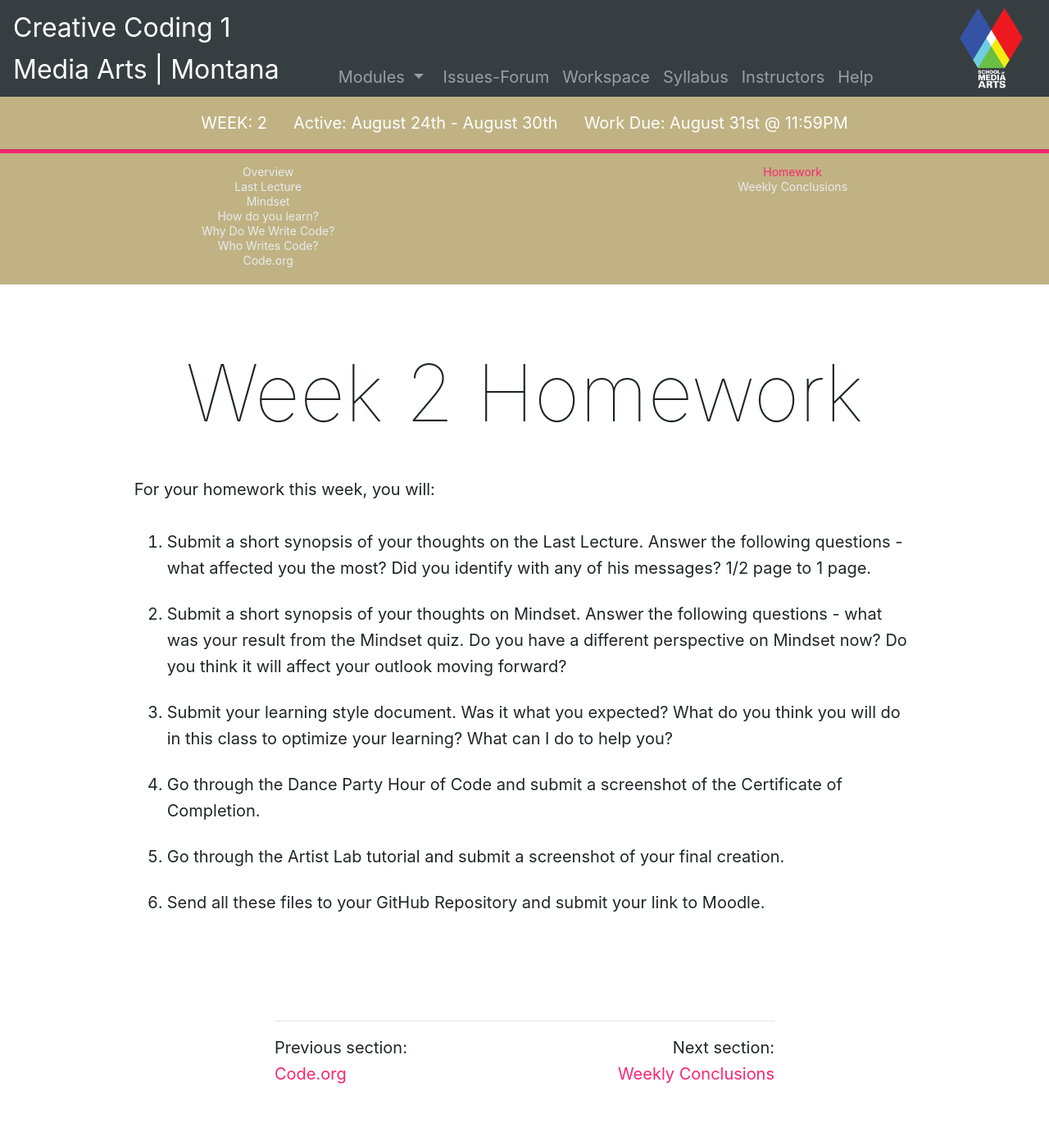
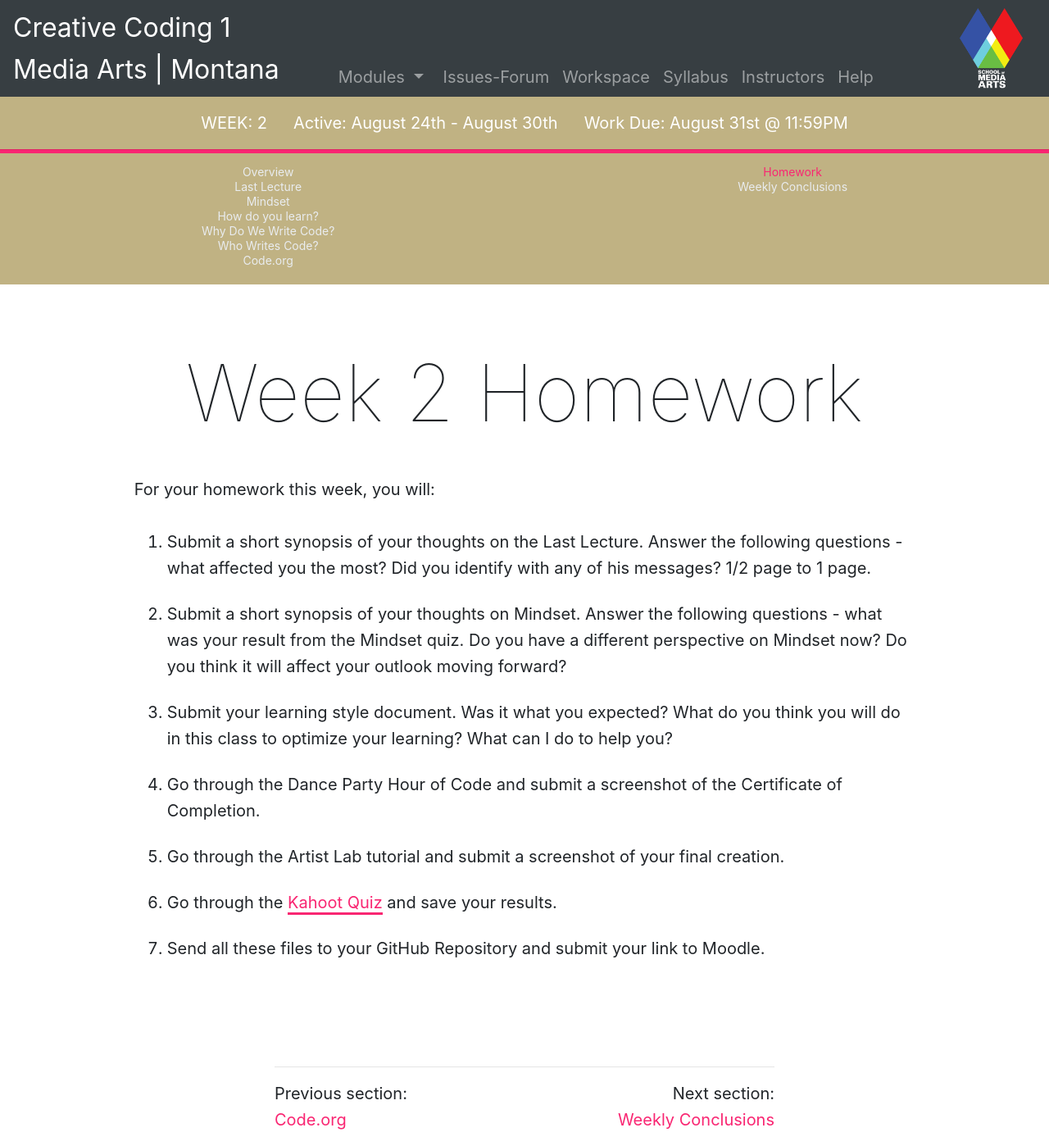
Before and after one commit to Montana-Media-Arts/120_CreativeCoding1-Fall2020, a Jekyll site: the page built from modules/week-2/_posts/2017-01-10-homework.md, in a window 1280 px wide. Shown: the whole page at 82% size. Built offline with Jekyll 4.4.1, drawn with Linux system fonts in a browser that asks for light colours; nearby versions of some CDN libraries; before the commit the page ends 1342 px from its top, so only the background shows below that.

Commit message:
Update 2017-01-10-homework.md

```diff
--- a/modules/week-2/_posts/2017-01-10-homework.md
+++ b/modules/week-2/_posts/2017-01-10-homework.md
@@ -13,4 +13,5 @@ For your homework this week, you will:
 3. Submit your learning style document.  Was it what you expected?  What do you think you will do in this class to optimize your learning?  What can I do to help you?
 4. Go through the Dance Party Hour of Code and submit a screenshot of the Certificate of Completion.
 5. Go through the Artist Lab tutorial and submit a screenshot of your final creation.
-6. Send all these files to your GitHub Repository and submit your link to Moodle.
+6. Go through the <a href="https://create.kahoot.it/share/mart-120-week-2/e62568e3-a8f9-40a8-b7d9-aadab7ebb911">Kahoot Quiz</a> and save your results.
+7. Send all these files to your GitHub Repository and submit your link to Moodle.
```
